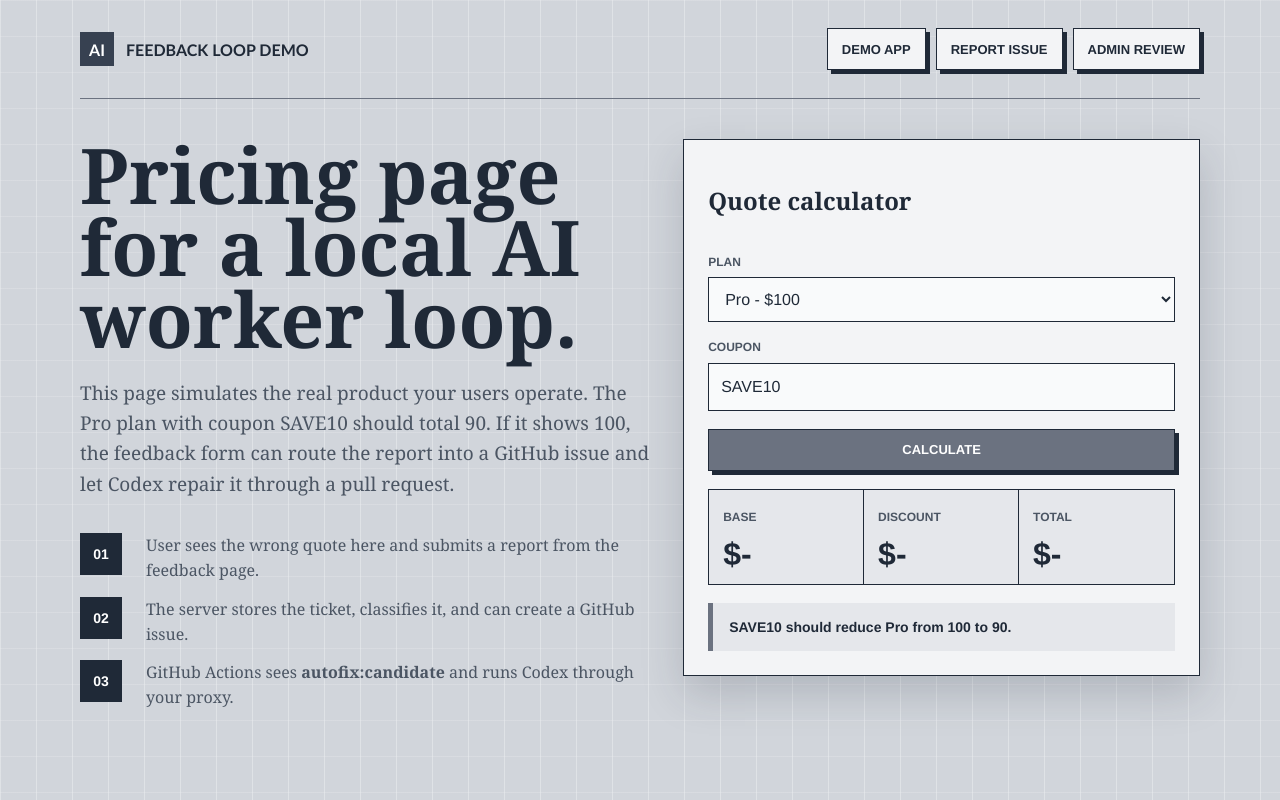
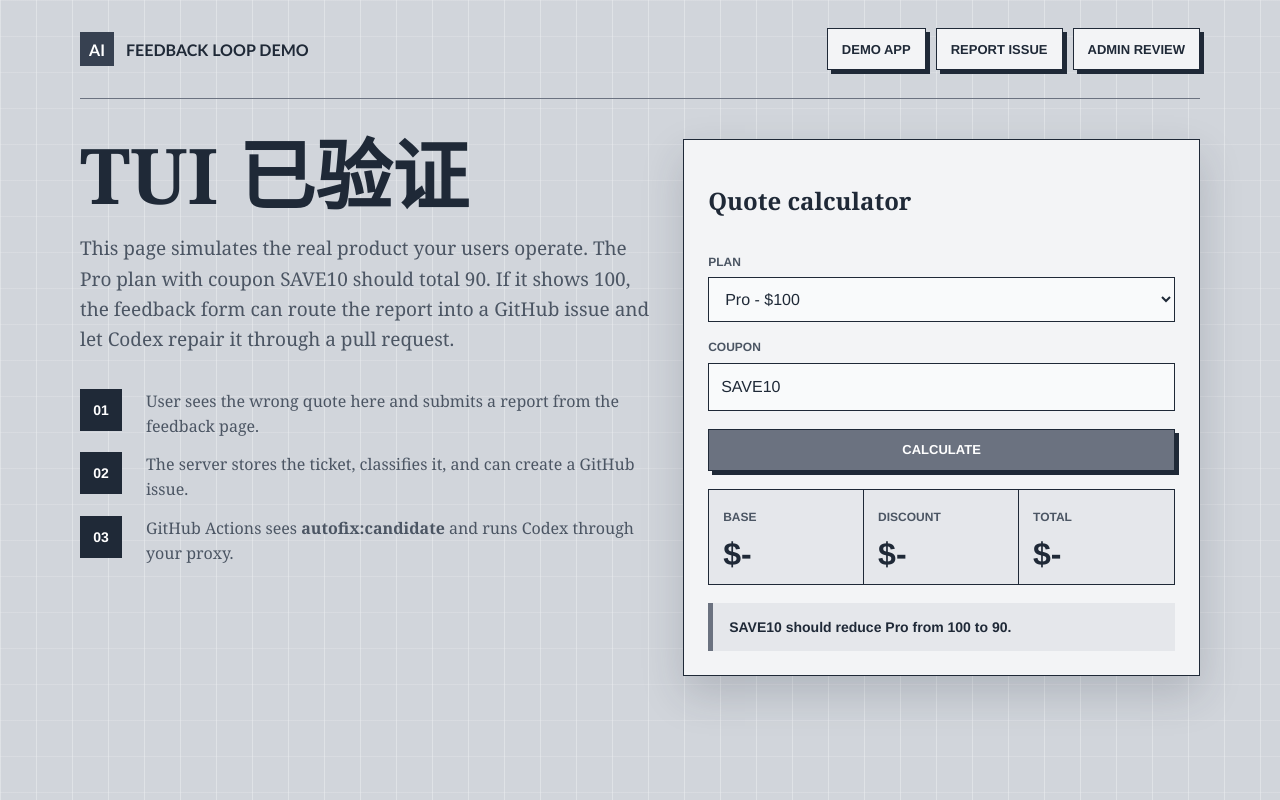
Before and after one commit to gloryash/ai-feedback-loop-demo, a website: page public/index.html in a window 1280 px wide. Drawn offline with Linux system fonts and the light colour scheme; no server answers.

Commit message:
fix: resolve local issue #36 (#37)

```diff
--- a/public/index.html
+++ b/public/index.html
@@ -19,7 +19,7 @@
 
       <section class="hero">
         <div>
-          <h1>Pricing page for a local AI worker loop.</h1>
+          <h1>TUI 已验证</h1>
           <p class="lead">
             This page simulates the real product your users operate. The Pro plan with coupon
             SAVE10 should total 90. If it shows 100, the feedback form can route the report
```
Also changed, not shown: test/homePage.test.js (added, +9 -0 lines).
